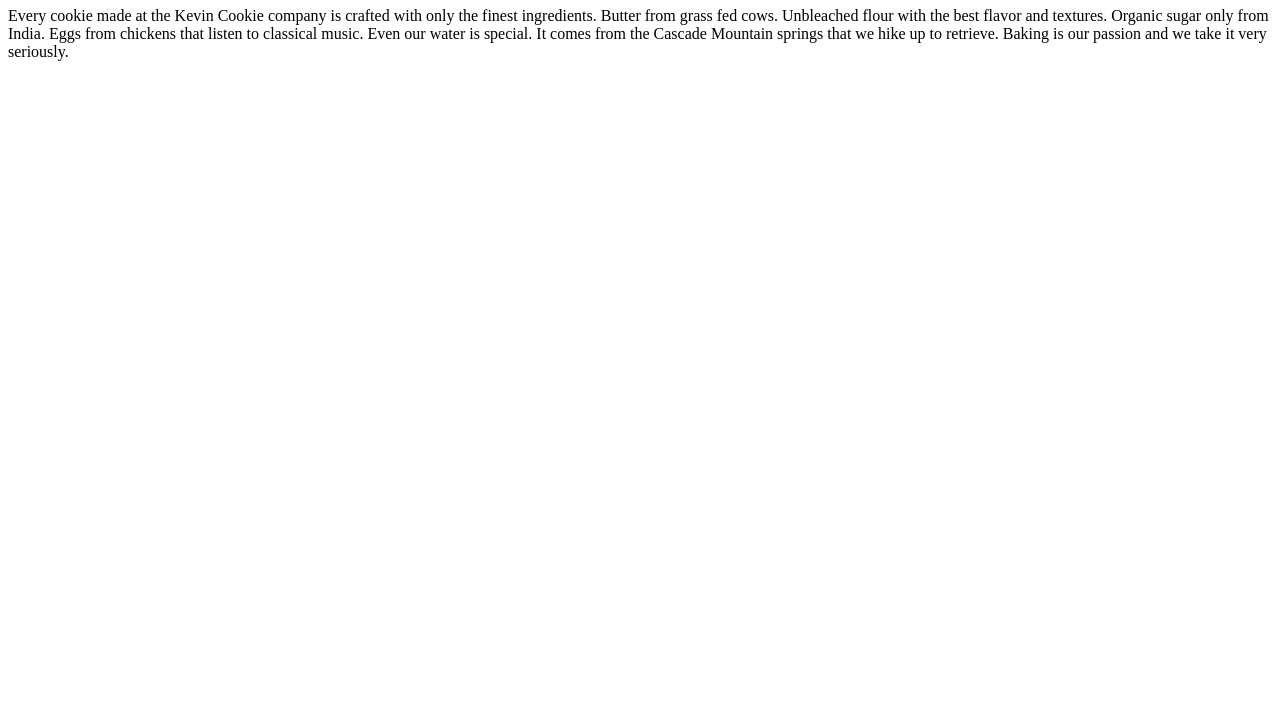
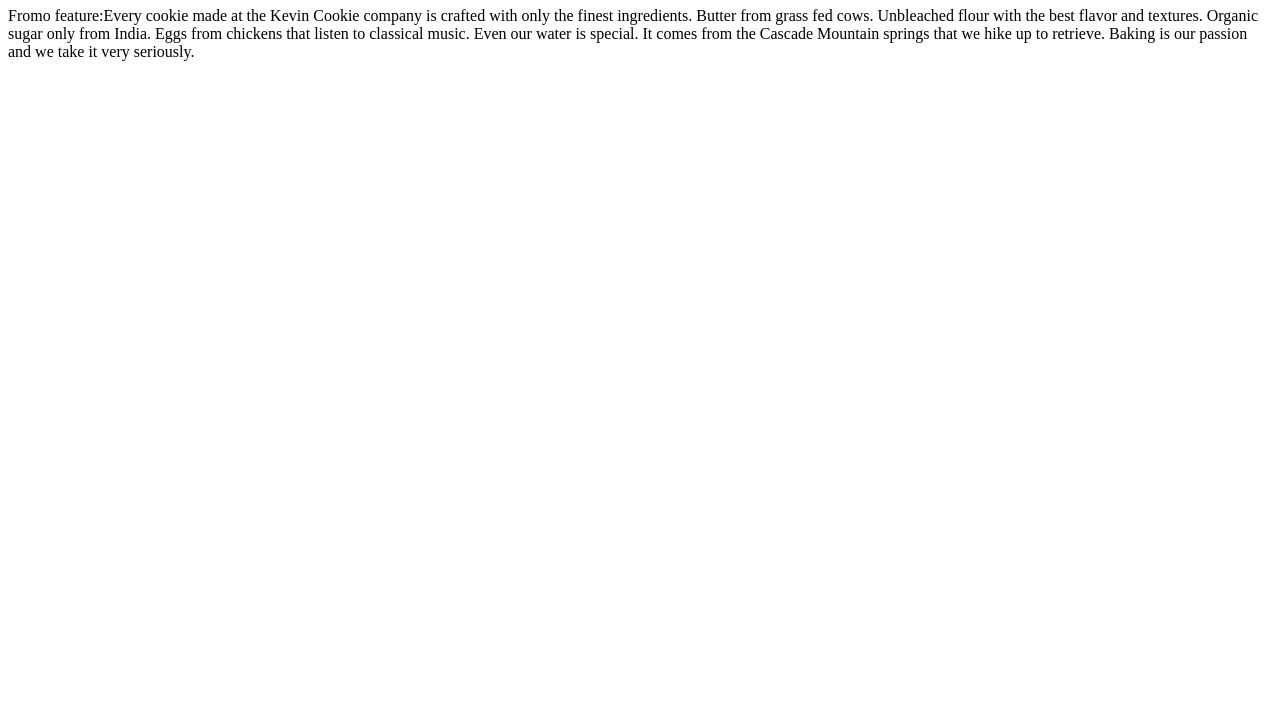
Before and after one commit to jaiyesh024/Adikrish_v1, a plain HTML site: page index.htm in a window 1280 px wide. Shown: the part 73-800 px from the top of the page. Drawn offline with Linux system fonts and the light colour scheme.

Commit message:
update from feature

```diff
--- a/index.htm
+++ b/index.htm
@@ -3,7 +3,7 @@
 <body>
 
 <h1>Deliciousness in every bite!</h1>
-<p>Every cookie made at the Kevin Cookie company is crafted with only the finest ingredients. Butter from grass fed cows. Unbleached flour with the best flavor and textures. Organic sugar only from India. Eggs from chickens that listen to classical music. Even our water is special. It comes from the Cascade Mountain springs that we hike up to retrieve. Baking is our passion and we take it very seriously.</p>
+<p>Fromo feature:Every cookie made at the Kevin Cookie company is crafted with only the finest ingredients. Butter from grass fed cows. Unbleached flour with the best flavor and textures. Organic sugar only from India. Eggs from chickens that listen to classical music. Even our water is special. It comes from the Cascade Mountain springs that we hike up to retrieve. Baking is our passion and we take it very seriously.</p>
 
 </body>
 </html>
```
